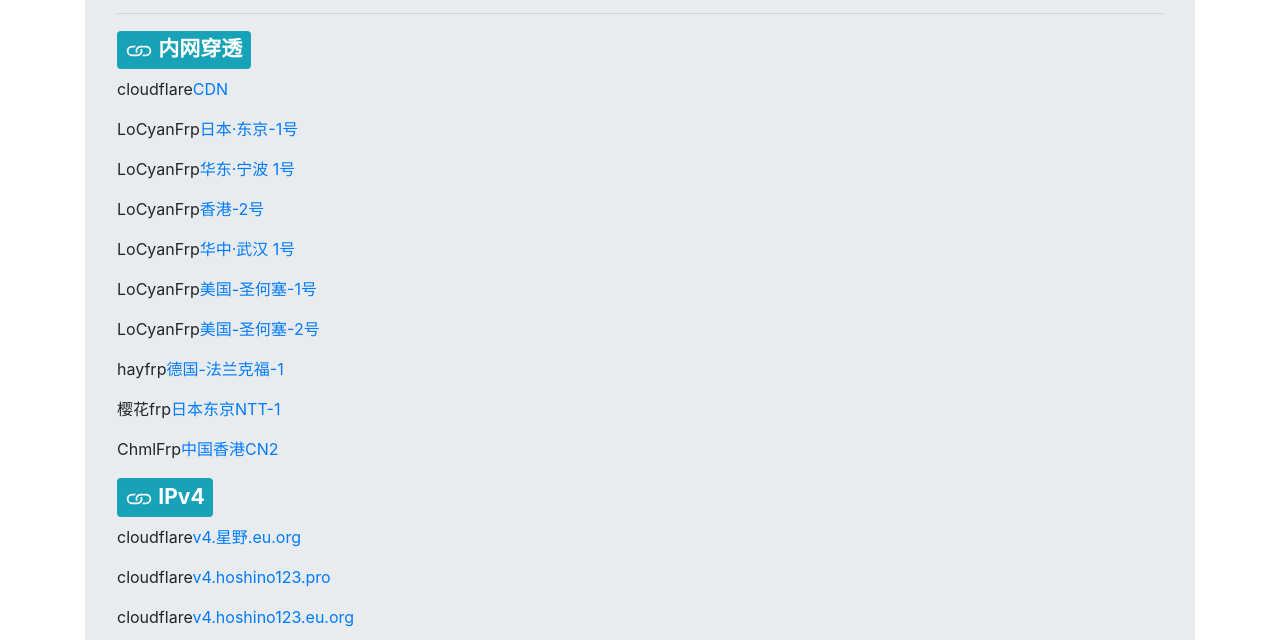
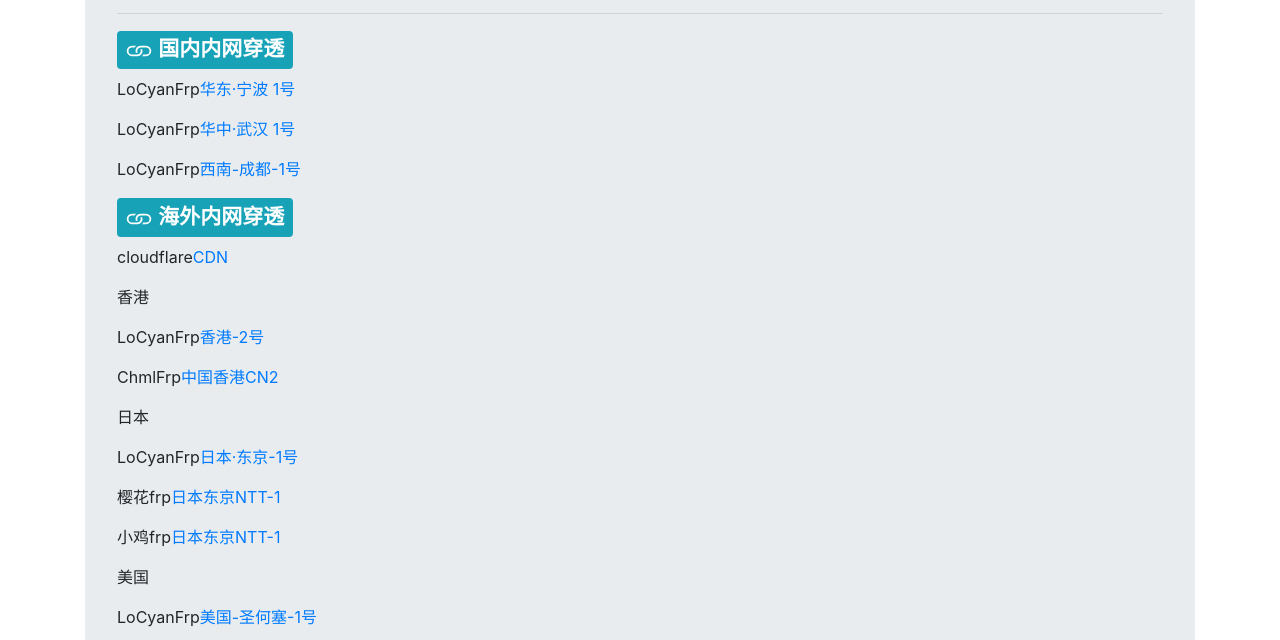
Before and after one commit to zhitiaojun/zhitiaojun.github.io, a plain HTML site: page index.html in a window 1280 px wide. Shown: the part 160-800 px from the top of the page. Drawn offline with nearby package versions, Linux system fonts and the light colour scheme.

Commit message:
Update index.html

```diff
--- a/index.html
+++ b/index.html
@@ -34,19 +34,34 @@
                     <svg xmlns="http://www.w3.org/2000/svg" width="28" height="28" fill="currentColor" class="bi bi-link" viewBox="0 0 16 16">
           <path d="M6.354 5.5H4a3 3 0 0 0 0 6h3a3 3 0 0 0 2.83-4H9c-.086 0-.17.01-.25.031A2 2 0 0 1 7 10.5H4a2 2 0 1 1 0-4h1.535c.218-.376.495-.714.82-1z"/>
           <path d="M9 5.5a3 3 0 0 0-2.83 4h1.098A2 2 0 0 1 9 6.5h3a2 2 0 1 1 0 4h-1.535a4.02 4.02 0 0 1-.82 1H12a3 3 0 1 0 0-6H9z"/>
-            </svg> 内网穿透</span>
+            </svg> 国内内网穿透</span>
+        </h3>
+        <p>LoCyanFrp<a href="http://cn-zj-nb-1.lcf.icu:52099" target="_blank">华东·宁波 1号</a></p>
+        <p>LoCyanFrp<a href="http://116.211.143.77:52099" target="_blank">华中·武汉 1号</a></p>
+        <p>LoCyanFrp<a href="http://sc-cd-1.lcf.icu:52199" target="_blank">西南-成都-1号</a></p>
+        <h3>
+            <span class="badge badge-info">
+                    <svg xmlns="http://www.w3.org/2000/svg" width="28" height="28" fill="currentColor" class="bi bi-link" viewBox="0 0 16 16">
+          <path d="M6.354 5.5H4a3 3 0 0 0 0 6h3a3 3 0 0 0 2.83-4H9c-.086 0-.17.01-.25.031A2 2 0 0 1 7 10.5H4a2 2 0 1 1 0-4h1.535c.218-.376.495-.714.82-1z"/>
+          <path d="M9 5.5a3 3 0 0 0-2.83 4h1.098A2 2 0 0 1 9 6.5h3a2 2 0 1 1 0 4h-1.535a4.02 4.02 0 0 1-.82 1H12a3 3 0 1 0 0-6H9z"/>
+            </svg> 海外内网穿透</span>
         </h3>
         <p>cloudflare<a href="https://hoshino123.pro" target="_blank">CDN</a></p>
+        <p>香港<a </p>
+        <p>LoCyanFrp<a href="http://hk-1.5gbps-2.lcf.icu:52099" target="_blank">香港-2号</a></p>
+        <p>ChmlFrp<a href="http://hk.chml.hoshino123.eu.org" target="_blank">中国香港CN2</a></p>
+        <p>日本<a </p>
         <p>LoCyanFrp<a href="http://jp-2.lcf.icu:52099" target="_blank">日本·东京-1号</a></p>
-        <p>LoCyanFrp<a href="http://cn-zj-nb-1.lcf.icu:52099" target="_blank">华东·宁波 1号</a></p>
-        <p>LoCyanFrp<a href="http://hk-1.5gbps-2.lcf.icu:52099" target="_blank">香港-2号</a></p>
-        <p>LoCyanFrp<a href="http://116.211.143.77:52099" target="_blank">华中·武汉 1号</a></p>
+        <p>樱花frp<a href="http://frp-fly.top:52099" target="_blank">日本东京NTT-1</a></p>
+        <p>小鸡frp<a href="http://frp-hk-ali-b.chickfrp.com:52099" target="_blank">日本东京NTT-1</a></p>
+        <p>美国<a </p>
         <p>LoCyanFrp<a href="http://us-1.lcf.icu:52099" target="_blank">美国-圣何塞-1号</a></p>
         <p>LoCyanFrp<a href="http://23.225.14.175:52099" target="_blank">美国-圣何塞-2号</a></p>
+        <p>Free Frp<a href="http://ff.hoshino123.eu.org" target="_blank">美国 俄亥俄 哥伦布</a></p>
+        <p>aFrp<a href="http://us.afrp.hoshino123.eu.org" target="_blank">美国</a></p>
+        <p>德国<a </p>
         <p>hayfrp<a href="http://de.flkf1.frp.hxkj.tk:52099" target="_blank">德国-法兰克福-1</a></p>
-        <p>樱花frp<a href="http://frp-fly.top:52099" target="_blank">日本东京NTT-1</a></p>
-        <p>ChmlFrp<a href="http://xg.frp.one:52099" target="_blank">中国香港CN2</a></p>
-        <!--<p>官网地址③：<a href="https://www.极速导航.com" target="_blank">极速导航.com</a></p>-->
+        <p>hayfrp<a href="http://g.hoshino123.eu.org" target="_blank">德国-法兰克福</a></p>
          <h3>
             <span class="badge badge-info">
                     <svg xmlns="http://www.w3.org/2000/svg" width="28" height="28" fill="currentColor" class="bi bi-link" viewBox="0 0 16 16">
@@ -75,3 +90,7 @@
 
 </body>
 </html>
+</div>
+
+</body>
+</html>
```
